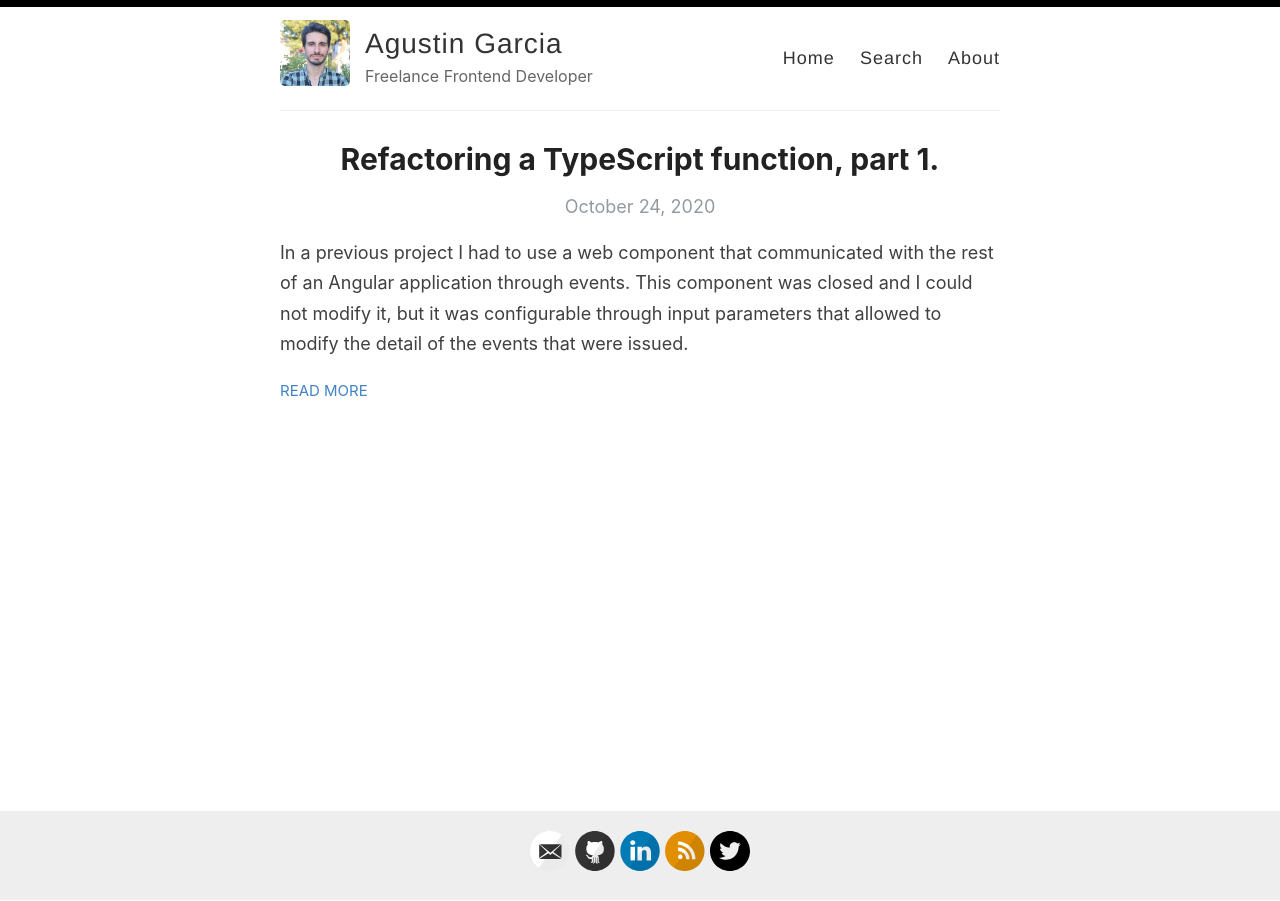
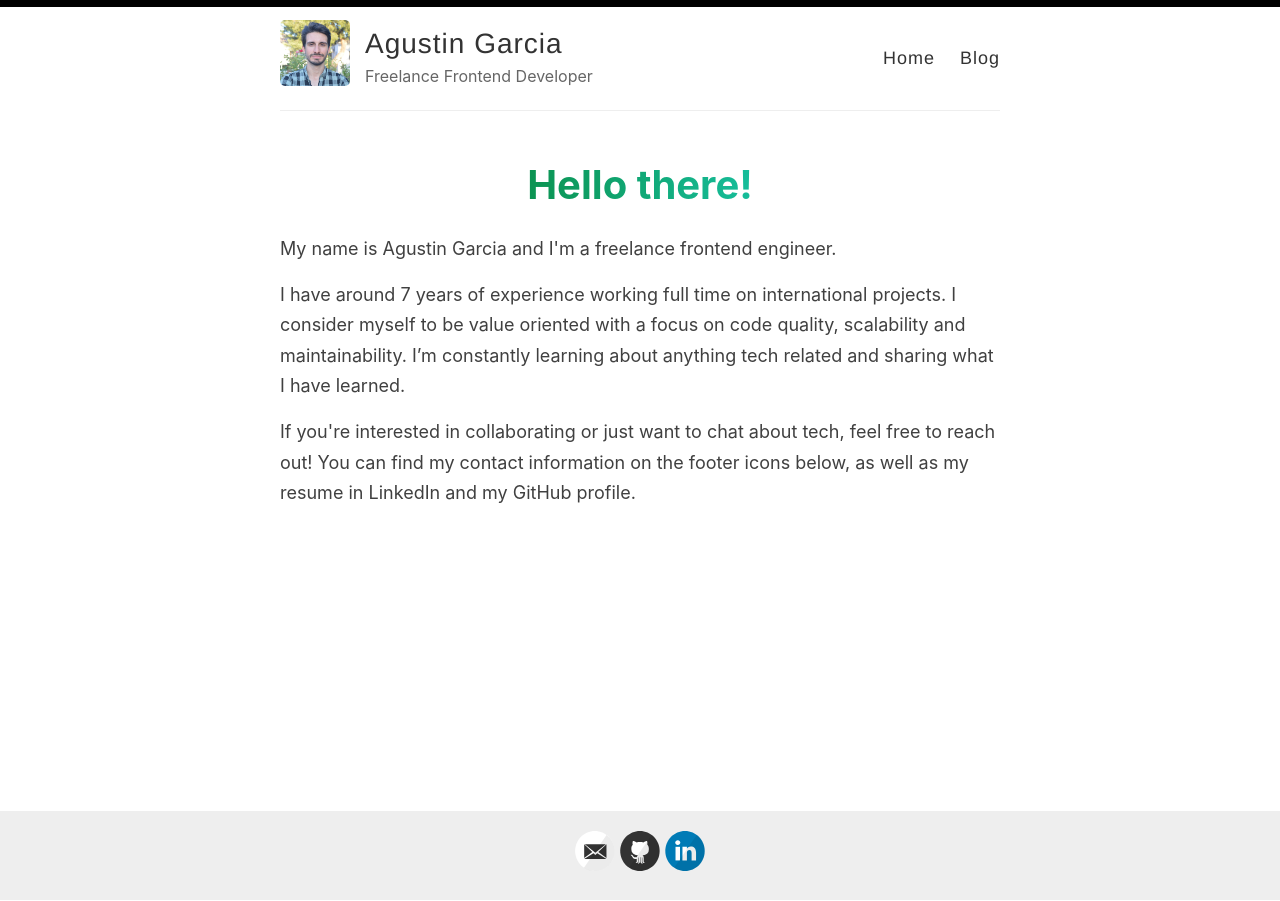
Before and after one commit to agarciabz/agarciabz.github.io, a Jekyll site: the page built from index.html, in a window 1280 px wide. Built offline with Jekyll 4.4.1, drawn with Linux system fonts in a browser that asks for light colours; the list of posts is cut into pages by our own code.

Commit message:
update structure

```diff
--- a/_config.yml
+++ b/_config.yml
@@ -28,8 +28,8 @@ footer-links:
   instagram:
   linkedin: agarciabz
   pinterest:
-  rss: rss
-  twitter: agarciabz
+  rss:
+  twitter:
   stackoverflow:
   youtube: # channel/<your_long_string> or user/<user-name>
   googleplus: # anything in your profile username that comes after plus.google.com/
--- a/_includes/meta.html
+++ b/_includes/meta.html
@@ -1,6 +1,9 @@
-    <meta content='text/html; charset=utf-8' http-equiv='Content-Type'>
-    <meta http-equiv='X-UA-Compatible' content='IE=edge'>
-    <meta name='viewport' content='width=device-width, initial-scale=1.0, maximum-scale=1.0'>
+<meta content="text/html; charset=utf-8" http-equiv="Content-Type" />
+<meta http-equiv="X-UA-Compatible" content="IE=edge" />
+<meta
+  name="viewport"
+  content="width=device-width, initial-scale=1.0, maximum-scale=1.0"
+/>
 
 {% if page.excerpt %}
 <meta property="og:description" content="{{ page.excerpt| strip_html }}" />
@@ -14,13 +17,12 @@
 {% if page.title %}
 <meta property="og:title" content="{{ page.title }}" />
 <meta property="twitter:title" content="{{ page.title }}" />
+{% endif %} {% if page.image %}
+<meta property="og:image" content="{{ site.url }}{{ page.image }}" />
+<meta property="twitter:image" content="{{ site.url }}{{ page.image }}" />
+{% else %}
+<!-- TODO Usar otra imagen -->
+<!-- <meta property="og:image" content="{{ site.url }}{{ site.avatar }}" />
+<meta property="twitter:image" content="{{ site.url }}{{ site.avatar }}" /> -->
 {% endif %}
-
-    {% if page.image %}
-    <meta property="og:image" content="{{ site.url }}{{ page.image }}"/>
-    <meta property="twitter:image" content="{{ site.url }}{{ page.image }}"/>
-    {% else %}
-    <meta property="og:image" content="{{ site.url }}{{ site.avatar }}"/>
-    <meta property="twitter:image" content="{{ site.url }}{{ site.avatar }}"/>
-    {% endif %}
-    <meta property="og:site_name" content="Agustin Garcia - Developer"/>
+<meta property="og:site_name" content="Agustin Garcia - Developer" />
--- a/_layouts/default.html
+++ b/_layouts/default.html
@@ -1,16 +1,32 @@
 <!DOCTYPE html>
 <html>
   <head>
-    <title>{% if page.title %}{{ page.title }} – {% endif %}{{ site.name }} – {{ site.description }}</title>
-    {% seo title=false %}
-    {% include meta.html %}
+    <title>
+      {% if page.title %}{{ page.title }} – {% endif %}{{ site.name }} – {{
+      site.description }}
+    </title>
+    {% seo title=false %} {% include meta.html %}
 
-    <link rel="stylesheet" type="text/css" href="{{ site.baseurl }}/assets/style.css" />
-    <link rel="alternate" type="application/rss+xml" title="{{ site.name }} - {{ site.description }}" href="{{ site.baseurl }}/feed.xml" />
+    <link
+      rel="stylesheet"
+      type="text/css"
+      href="{{ site.baseurl }}/assets/style.css"
+    />
+    <link
+      rel="alternate"
+      type="application/rss+xml"
+      title="{{ site.name }} - {{ site.description }}"
+      href="{{ site.baseurl }}/feed.xml"
+    />
     <link rel="canonical" href="{{ site.url }}{{ page.url }}" />
 
-    <meta name="theme-color" content="#000000">
-    <link rel="icon" type="image/png" sizes="32x32" href="{{ site.baseurl }}/images/favicon-32x32.png">
+    <meta name="theme-color" content="#000000" />
+    <link
+      rel="icon"
+      type="image/png"
+      sizes="32x32"
+      href="{{ site.baseurl }}/images/favicon-32x32.png"
+    />
   </head>
 
   <body>
@@ -19,33 +35,36 @@
       <div class="wrapper-masthead">
         <div class="container">
           <header class="masthead clearfix">
-            <a href="{{ site.baseurl }}/" class="site-avatar"><img src="{{ site.baseurl }}{{ site.avatar }}" alt="{{ site.title }}" /></a>
+            <a href="{{ site.baseurl }}/" class="site-avatar"
+              ><img
+                src="{{ site.baseurl }}{{ site.avatar }}"
+                alt="{{ site.title }}"
+            /></a>
 
             <div class="site-info">
-              <h1 class="site-name"><a href="{{ site.baseurl }}/">{{ site.name }}</a></h1>
+              <h1 class="site-name">
+                <a href="{{ site.baseurl }}/">{{ site.name }}</a>
+              </h1>
               <p class="site-description">{{ site.description }}</p>
             </div>
 
             <nav>
               <a href="{{ site.baseurl }}/">Home</a>
-              <a href="{{ site.baseurl }}/search">Search</a>
-              <a href="{{ site.baseurl }}/about">About</a>
+              <!-- <a href="{{ site.baseurl }}/search">Search</a> -->
+              <a href="{{ site.baseurl }}/blog">Blog</a>
+              <!-- <a href="{{ site.baseurl }}/about">About</a> -->
             </nav>
           </header>
         </div>
       </div>
 
       <div class="wrapper-main">
-        <div id="main" role="main" class="container">
-          {{ content }}
-        </div>
+        <div id="main" role="main" class="container">{{ content }}</div>
       </div>
 
       <div class="wrapper-footer">
         <div class="container">
-          <footer class="footer">
-            {% include svg-icons.html %}
-          </footer>
+          <footer class="footer">{% include svg-icons.html %}</footer>
         </div>
       </div>
     </div>
--- a/assets/style.scss
+++ b/assets/style.scss
@@ -13,7 +13,7 @@
 /* BASE RULES */
 /**************/
 
-@import url('https://fonts.googleapis.com/css?family=Roboto');
+@import url("https://fonts.googleapis.com/css?family=Roboto");
 
 html {
   font-size: 100%;
@@ -22,7 +22,9 @@ html {
 
 body {
   background: #fff;
-  font-family: -system-ui, -apple-system, BlinkMacSystemFont, "Segoe UI", Roboto, Helvetica, Arial, sans-serif, "Apple Color Emoji", "Segoe UI Emoji", "Segoe UI Symbol";
+  font-family: -system-ui, -apple-system, BlinkMacSystemFont, "Segoe UI", Roboto,
+    Helvetica, Arial, sans-serif, "Apple Color Emoji", "Segoe UI Emoji",
+    "Segoe UI Symbol";
   color: #404040;
   line-height: 1.7;
   font-weight: 400;
@@ -37,8 +39,15 @@ body {
   width: 100%;
 }
 
-h1, h2, h3, h4, h5, h6 {
-  font-family: -system-ui, -apple-system, BlinkMacSystemFont, "Segoe UI", Roboto, Helvetica, Arial, sans-serif, "Apple Color Emoji", "Segoe UI Emoji", "Segoe UI Symbol";
+h1,
+h2,
+h3,
+h4,
+h5,
+h6 {
+  font-family: -system-ui, -apple-system, BlinkMacSystemFont, "Segoe UI", Roboto,
+    Helvetica, Arial, sans-serif, "Apple Color Emoji", "Segoe UI Emoji",
+    "Segoe UI Symbol";
   color: $darkerGray;
   font-weight: bold;
 
@@ -63,8 +72,9 @@ h2 {
   font-size: 24px;
 }
 
-@media (min-width: 769px){
-	.post h2::before, .post h2::after {
+@media (min-width: 769px) {
+  .post h2::before,
+  .post h2::after {
     content: "";
     display: inline-block;
     vertical-align: middle;
@@ -180,12 +190,14 @@ a {
   color: $blue;
   text-decoration: none;
   cursor: pointer;
-  &:hover, &:active {
+  &:hover,
+  &:active {
     color: $blue;
   }
 }
 
-ul, ol {
+ul,
+ol {
   margin: 15px 0;
   padding-left: 30px;
 }
@@ -198,19 +210,25 @@ ol {
   list-style-type: decimal;
 }
 
-ol ul, ul ol, ul ul, ol ol {
+ol ul,
+ul ol,
+ul ul,
+ol ol {
   margin: 0;
 }
 
-ul ul, ol ul {
+ul ul,
+ol ul {
   list-style-type: circle;
 }
 
-em, i {
+em,
+i {
   font-style: italic;
 }
 
-strong, b {
+strong,
+b {
   font-weight: bold;
 }
 
@@ -372,7 +390,7 @@ nav {
 
 .post {
   blockquote {
-    margin: 1.8em .8em;
+    margin: 1.8em 0.8em;
     /*border-left: 2px solid $gray;*/
     padding: 0.1em 1em;
     color: $gray;
@@ -381,14 +399,14 @@ nav {
     background-color: #ede1ff;
   }
 
-  .you-may-like{
-    margin: 1.8em .8em;
+  .you-may-like {
+    margin: 1.8em 0.8em;
     /*border-left: 2px solid $gray;*/
     padding: 0.1em 1em;
     color: $gray;
     font-size: 22px;
     font-style: italic;
-    background-color: #ddffb5;;
+    background-color: #ddffb5;
   }
 
   .comments {
@@ -424,13 +442,19 @@ footer {
 }
 
 body:after {
-    background: linear-gradient(to right, #ffffff   0, #2196F3   33%, #E91E63   66%, #000 100%);
+      background: linear-gradient(
+    to right,
+    #ffffff 0,
+    #2196f3 33%,
+    #e91e63 66%,
+    #000 100%
+  );
       width: 100%;
       height: 5px;
       top: 0;
       position: absolute;
       left: 0;
-    content: '';
+      content: "";
 }
 
 #bar {
@@ -445,31 +469,35 @@ body:after {
   z-index: 1000;
 }
 
-.post h1{
-  font-family: -system-ui, -apple-system, BlinkMacSystemFont, "Segoe UI", Roboto, Helvetica, Arial, sans-serif, "Apple Color Emoji", "Segoe UI Emoji", "Segoe UI Symbol";
+.post h1 {
+  font-family: -system-ui, -apple-system, BlinkMacSystemFont, "Segoe UI", Roboto,
+    Helvetica, Arial, sans-serif, "Apple Color Emoji", "Segoe UI Emoji",
+    "Segoe UI Symbol";
   text-align: center;
   font-weight: bold;
   font-kerning: auto;
-  font-feature-settings: "kern","liga","dlig","hlig","cswh";
+  font-feature-settings: "kern", "liga", "dlig", "hlig", "cswh";
   line-height: 1.2;
 }
 
-.page h1{
-  font-family: -system-ui, -apple-system, BlinkMacSystemFont, "Segoe UI", Roboto, Helvetica, Arial, sans-serif, "Apple Color Emoji", "Segoe UI Emoji", "Segoe UI Symbol";
+.page h1 {
+  font-family: -system-ui, -apple-system, BlinkMacSystemFont, "Segoe UI", Roboto,
+    Helvetica, Arial, sans-serif, "Apple Color Emoji", "Segoe UI Emoji",
+    "Segoe UI Symbol";
   text-align: center;
   font-weight: bold;
   font-kerning: auto;
-  font-feature-settings: "kern","liga","dlig","hlig","cswh";
+  font-feature-settings: "kern", "liga", "dlig", "hlig", "cswh";
   line-height: 1.2;
 }
 
-.author_title{
+.author_title {
   text-align: center;
   color: #939aa1;
   letter-spacing: 2px;
 }
 
-.post_date{
+.post_date {
   text-align: center;
   color: #939aa1;
 }
@@ -484,7 +512,8 @@ body:after {
   max-width: 100%;
 }
 
-.cd-container h1, .cd-container h2 {
+.cd-container h1,
+.cd-container h2 {
   font-family: "Open Sans", sans-serif;
   font-weight: bold;
 }
@@ -502,7 +531,7 @@ Modules - reusable parts of our design
 }
 .cd-container::after {
   /* clearfix */
-  content: '';
+  content: "";
   display: table;
   clear: both;
 }
@@ -515,7 +544,7 @@ Modules - reusable parts of our design
 }
 #cd-timeline::before {
   /* this is the vertical line */
-  content: '';
+  content: "";
   position: absolute;
   top: 0;
   left: 18px;
@@ -568,7 +597,8 @@ Modules - reusable parts of our design
   width: 40px;
   height: 40px;
   border-radius: 50%;
-  box-shadow: 0 0 0 4px white, inset 0 2px 0 rgba(0, 0, 0, 0.08), 0 3px 0 4px rgba(0, 0, 0, 0.05);
+  box-shadow: 0 0 0 4px white, inset 0 2px 0 rgba(0, 0, 0, 0.08),
+    0 3px 0 4px rgba(0, 0, 0, 0.05);
 }
 .cd-timeline-img img {
   display: block;
@@ -596,7 +626,7 @@ Modules - reusable parts of our design
   height: 32px;
   font-size: 14px;
   font-weight: 500;
-    color: rgba(0,0,0,.6);
+  color: rgba(0, 0, 0, 0.6);
   line-height: 32px;
   padding: 0 12px;
   border-radius: 16px;
@@ -609,7 +639,7 @@ Modules - reusable parts of our design
   background-color: #efd3f9 !important;
 }
 
-#gh-latest{
+#gh-latest {
   font-size: 16px;
   text-align: center;
 }
@@ -627,7 +657,9 @@ Modules - reusable parts of our design
 }
 
 #carbonads {
-  font-family: -apple-system, BlinkMacSystemFont, "Segoe UI", Roboto, Oxygen-Sans, Ubuntu, Cantarell, "Helvetica Neue", Helvetica, Arial, sans-serif;
+  font-family: -apple-system, BlinkMacSystemFont, "Segoe UI", Roboto,
+    Oxygen-Sans, Ubuntu, Cantarell, "Helvetica Neue", Helvetica, Arial,
+    sans-serif;
   display: inline-block;
   overflow: hidden;
   max-width: 270px;
@@ -683,9 +715,16 @@ Modules - reusable parts of our design
 .carbon-poweredby {
   display: block;
   padding: 10px var(--font-size);
-  background: repeating-linear-gradient(-45deg, transparent, transparent 5px, hsla(0, 0%, 0%, .025) 5px, hsla(0, 0%, 0%, .025) 10px) hsla(203, 11%, 95%, .4);
+  background: repeating-linear-gradient(
+      -45deg,
+      transparent,
+      transparent 5px,
+      hsla(0, 0%, 0%, 0.025) 5px,
+      hsla(0, 0%, 0%, 0.025) 10px
+    )
+    hsla(203, 11%, 95%, 0.4);
   text-transform: uppercase;
-  letter-spacing: .5px;
+  letter-spacing: 0.5px;
   font-weight: 600;
   font-size: 9px;
   line-height: 0;
@@ -700,12 +739,13 @@ Modules - reusable parts of our design
   font-size: 14.5px;
   padding: 2px 13px;
   border: none;
-  background-color: #4CAF50;
+  background-color: #4caf50;
   border-radius: 50px;
   color: #fff;
 }
 
-.pagination a, .pagination span {
+.pagination a,
+.pagination span {
   padding: 7px 18px;
   border: 1px solid #eee;
   margin-left: -2px;
@@ -772,7 +812,7 @@ Modules - reusable parts of our design
 
 .subscribeBtn {
   width: 30%;
-  background-color: #4CAF50;
+  background-color: #4caf50;
   color: white;
   padding: 14px 20px;
   margin: 8px 0;
@@ -911,11 +951,14 @@ Modules - reusable parts of our design
 .cd-timeline-content h2 {
   color: #303e49;
 }
-.cd-timeline-content p, .cd-timeline-content .cd-read-more, .cd-timeline-content .cd-date {
+.cd-timeline-content p,
+.cd-timeline-content .cd-read-more,
+.cd-timeline-content .cd-date {
   font-size: 13px;
   font-size: 0.8125rem;
 }
-.cd-timeline-content .cd-read-more, .cd-timeline-content .cd-date {
+.cd-timeline-content .cd-read-more,
+.cd-timeline-content .cd-date {
   display: inline-block;
 }
 .cd-timeline-content p {
@@ -924,7 +967,7 @@ Modules - reusable parts of our design
 }
 .cd-timeline-content .cd-read-more {
   float: right;
-  padding: .8em 1em;
+  padding: 0.8em 1em;
   background: #acb7c0;
   color: white;
   border-radius: 0.25em;
@@ -934,11 +977,11 @@ Modules - reusable parts of our design
 }
 .cd-timeline-content .cd-date {
   float: left;
-  padding: .8em 0;
-  opacity: .7;
+  padding: 0.8em 0;
+  opacity: 0.7;
 }
 .cd-timeline-content::before {
-  content: '';
+  content: "";
   position: absolute;
   top: 16px;
   right: 100%;
@@ -956,7 +999,8 @@ Modules - reusable parts of our design
     font-size: 16px;
     font-size: 1rem;
   }
-  .cd-timeline-content .cd-read-more, .cd-timeline-content .cd-date {
+  .cd-timeline-content .cd-read-more,
+  .cd-timeline-content .cd-date {
     font-size: 14px;
     font-size: 0.875rem;
   }
@@ -1015,7 +1059,9 @@ Modules - reusable parts of our design
 
 @media only screen and (min-width: 1170px) {
   /* inverse bounce effect on even content blocks */
-  .cssanimations .cd-timeline-block:nth-child(even) .cd-timeline-content.bounce-in {
+  .cssanimations
+    .cd-timeline-block:nth-child(even)
+    .cd-timeline-content.bounce-in {
     -webkit-animation: cd-bounce-2-inverse 0.6s;
     -moz-animation: cd-bounce-2-inverse 0.6s;
     animation: cd-bounce-2-inverse 0.6s;
@@ -1136,6 +1182,13 @@ Modules - reusable parts of our design
   }
 }
 
+// Custom
+.aboutme h1 {
+  font-size: 2.5rem;
+  background: linear-gradient(90deg, #006400 0%, #22ecec 100%);
+  -webkit-background-clip: text;
+  -webkit-text-fill-color: transparent;
+}
 
 // Settled on moving the import of syntax highlighting to the bottom of the CSS
 // ... Otherwise it really bloats up the top of the CSS file and makes it difficult to find the start
--- a/index.html
+++ b/index.html
@@ -2,48 +2,18 @@
 layout: default
 ---
 
-<div class="posts">
-  {% for post in paginator.posts %}
-    <article class="post">
-      <a href="{{ site.baseurl }}{{ post.url }}">
-        <h1>{{ post.title }}</h1>
-
-        <div>
-          <p class="post_date">{{ post.date | date: "%B %e, %Y" }}</p>
-        </div>
-      </a>
-      <div class="entry">
-        {{ post.excerpt }}
-      </div>
-
-      <a href="{{ site.baseurl }}{{ post.url }}" class="read-more">Read More</a>
-    </article>
-  {% endfor %}
-
-  <!-- pagination -->
-  {% if paginator.total_pages > 1 %}
-  <div class="pagination">
-    {% if paginator.previous_page %}
-      <a href="{{ paginator.previous_page_path | prepend: site.baseurl | replace: '//', '/' }}">&laquo; Prev</a>
-    {% else %}
-      <span>&laquo; Prev</span>
-    {% endif %}
-
-    {% for page in (1..paginator.total_pages) %}
-      {% if page == paginator.page %}
-        <span class="webjeda">{{ page }}</span>
-      {% elsif page == 1 %}
-        <a href="{{ '/' | prepend: site.baseurl | replace: '//', '/' }}">{{ page }}</a>
-      {% else %}
-        <a href="{{ site.paginate_path | prepend: site.baseurl | replace: '//', '/' | replace: ':num', page }}">{{ page }}</a>
-      {% endif %}
-    {% endfor %}
-
-    {% if paginator.next_page %}
-      <a href="{{ paginator.next_page_path | prepend: site.baseurl | replace: '//', '/' }}">Next &raquo;</a>
-    {% else %}
-      <span>Next &raquo;</span>
-    {% endif %}
-  </div>
-  {% endif %}
+<div class="aboutme">
+  <h1>Hello there!</h1>
+  <p>My name is Agustin Garcia and I'm a freelance frontend engineer.</p>
+  <p>
+    I have around 7 years of experience working full time on international
+    projects. I consider myself to be value oriented with a focus on code
+    quality, scalability and maintainability. I’m constantly learning about
+    anything tech related and sharing what I have learned.
+  </p>
+  <p>
+    If you're interested in collaborating or just want to chat about tech, feel
+    free to reach out! You can find my contact information on the footer icons
+    below, as well as my resume in LinkedIn and my GitHub profile.
+  </p>
 </div>
```
Also changed, not shown: _pages/blog.md (added, +58 -0 lines). Lines whose indentation alone changed are shown as unchanged.
